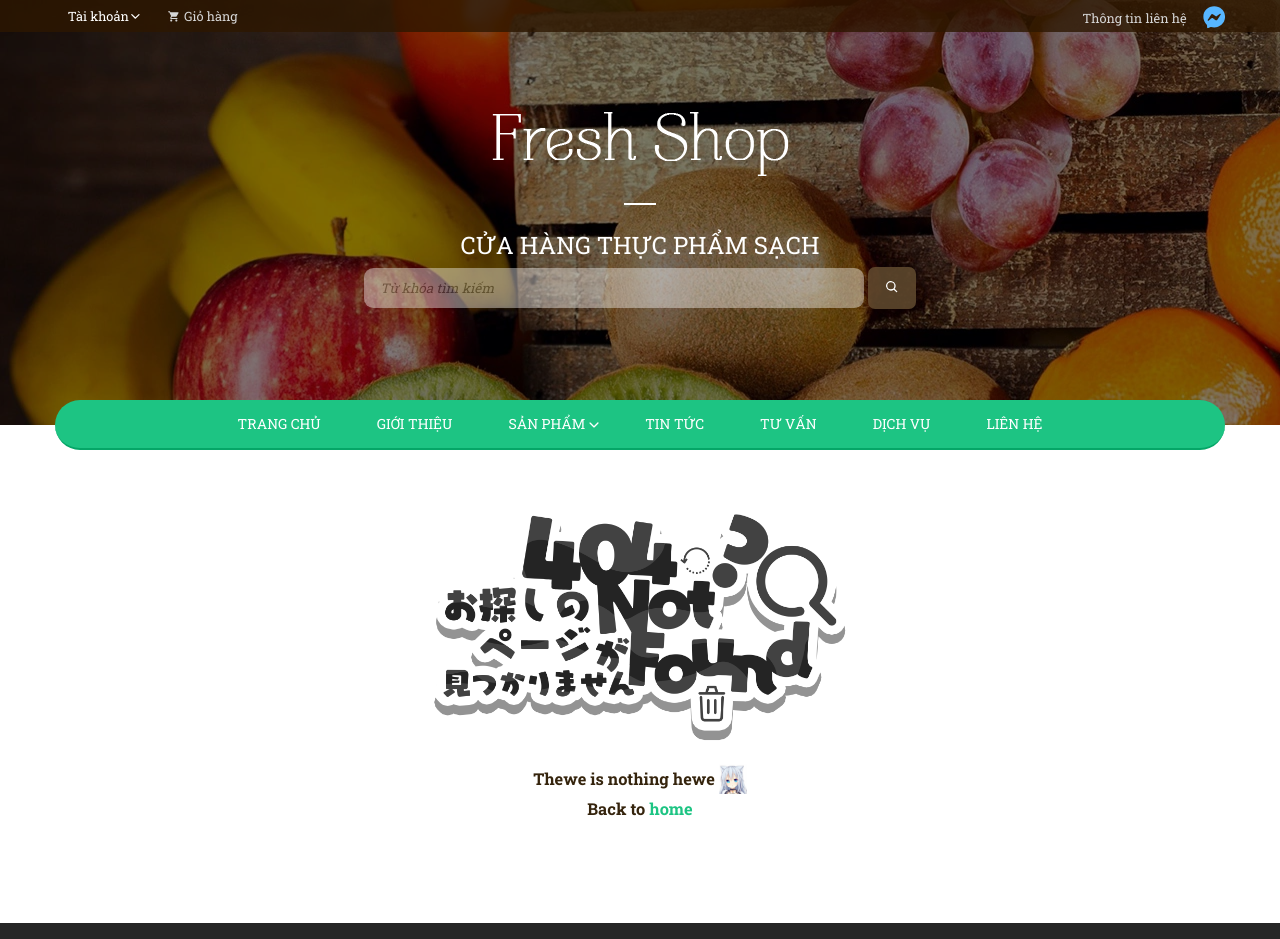
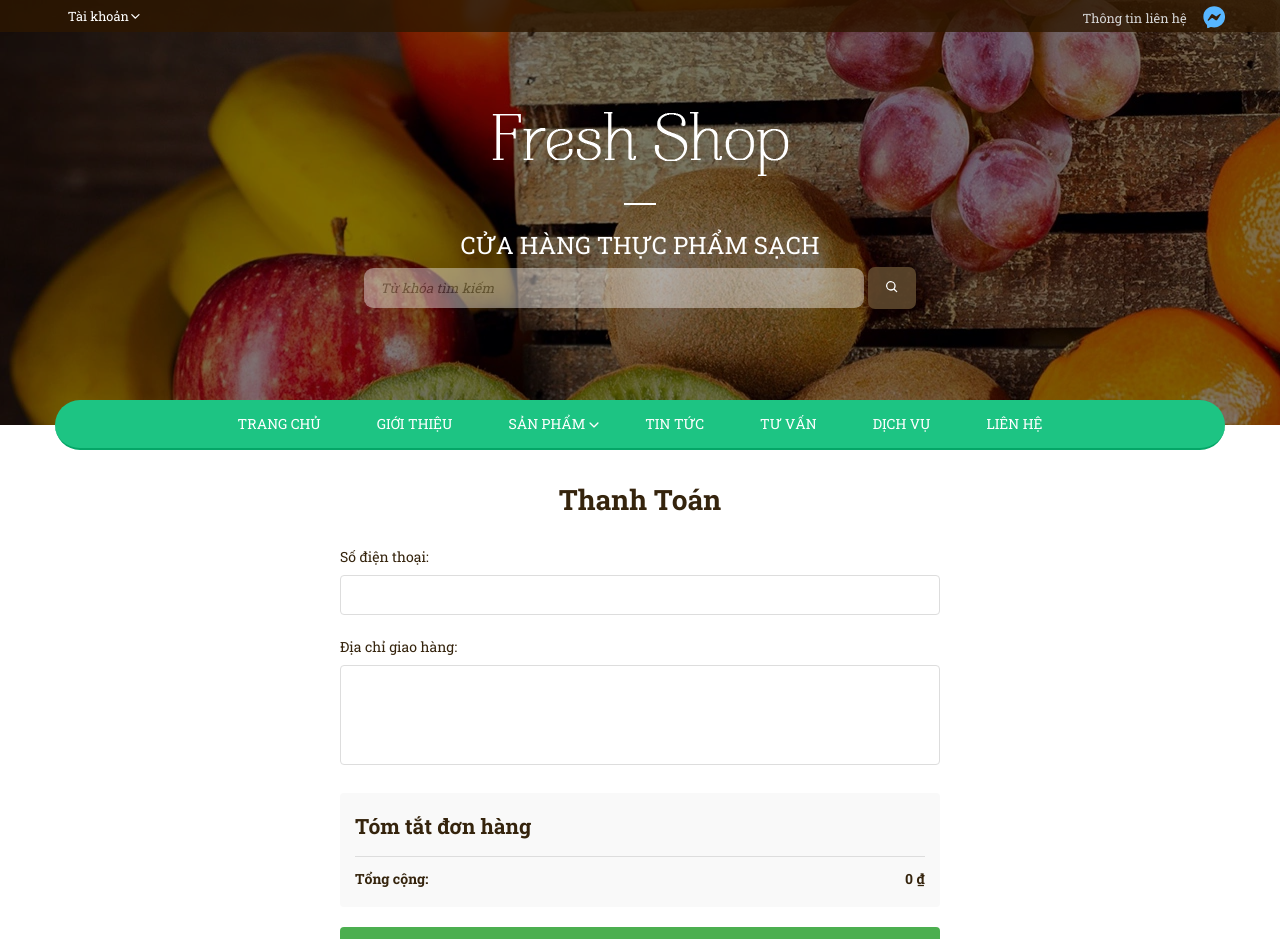
Before and after one commit to QuanTrinhUEH/FreshFood-Frontend, a React (Vite) app: page /order in a window 1280 px wide. Shown: the top 939 px of the page. Built offline with nearby package versions, Linux system fonts and the light colour scheme; sample sign-in values are in the browser's storage.

Commit message:
Fix order

```diff
--- a/fetchApi.js
+++ b/fetchApi.js
@@ -11,7 +11,6 @@ export const fetchAPI = async (endpoint, method, bodyData, token) => {
         body: JSON.stringify(bodyData)
     })
     const data = await response.json();
-    console.log("data", data)
     return data
 }
 export const fetchAPIWithoutBody = async (endpoint, method, token) => {
--- a/src/App.jsx
+++ b/src/App.jsx
@@ -17,7 +17,7 @@ import Cart from './pages/Cart.jsx'
 import Account from './pages/Account.jsx'
 import { refreshTokenResetter } from '../fetchApi.js'
 import ProductPage from './pages/ProductPage.jsx'
-import Checkout from './pages/Checkout.jsx'
+import Order from './pages/Order.jsx'
 import UserOrders from './pages/UserOrders';
 
 function App() {
@@ -100,7 +100,7 @@ function App() {
         <Route path='/search' element={<Search />} />
         <Route path='/cart' element={<Cart />} />
         <Route path='/about' element={<About />} />
-        <Route path='/checkout' element={<Checkout />} />
+        <Route path='/order' element={<Order />} />
         <Route path="/myOrders" element={<UserOrders />} />
         <Route path='*' element={<NotFound />} />
       </Routes>
--- a/src/components/Header.jsx
+++ b/src/components/Header.jsx
@@ -14,7 +14,7 @@ const Header = () => {
 
   useEffect(() => {
     const storedUser = localStorage.getItem('userInfo');
-    const storedCart = localStorage.getItem('cart');
+    const storedCart = localStorage.getItem('cartInfo');
     if (storedUser) {
       setUser(JSON.parse(storedUser));
     }
@@ -24,7 +24,7 @@ const Header = () => {
 
     // Thêm event listener để lắng nghe sự thay đổi của giỏ hàng
     const handleCartUpdate = () => {
-      const updatedCart = JSON.parse(localStorage.getItem('cart')) || [];
+      const updatedCart = JSON.parse(localStorage.getItem('cartInfo')) || [];
       setCart(updatedCart);
     };
 
@@ -52,7 +52,7 @@ const Header = () => {
   }
   const handleLogOut = () => {
     localStorage.removeItem('userInfo');
-    localStorage.removeItem('cart');
+    localStorage.removeItem('cartInfo');
     setUser(null);
     setCart([]);
     navigate('/');
@@ -96,12 +96,13 @@ const Header = () => {
                     </div>
                   </div>
                 </div>
-                <Link to={'/cart'}>
-                  <div className="header-top-left-cart">
-                    <IoMdCart />
-                    <p>Giỏ hàng</p>
-                  </div>
-                </Link>
+                {user.role === 'user' &&
+                  <Link to={'/cart'}>
+                    <div className="header-top-left-cart">
+                      <IoMdCart />
+                      <p>Giỏ hàng</p>
+                    </div>
+                  </Link>}
               </div>
           }
           <div className="header-top-right">
--- a/src/css/Checkout.scss
+++ b/src/css/Order.scss
@@ -1,5 +1,5 @@
-.checkout-page {
-  padding: 20px;
+.order-page {
+  padding: 50px;
 
   .container {
     max-width: 600px;
@@ -56,7 +56,7 @@
     }
   }
 
-  .checkout-btn {
+  .order-btn {
     width: 100%;
     padding: 10px;
     background-color: #4CAF50;
--- a/src/pages/Cart.jsx
+++ b/src/pages/Cart.jsx
@@ -92,7 +92,7 @@ const Cart = () => {
             </div>
             <div className="end-btn">
               <button onClick={clearCart} className='cart-end-btn'>Xóa tất cả</button>
-              <button onClick={() => navigate('/checkout')} className='cart-end-btn'>Thanh toán</button>
+              <button onClick={() => navigate('/order')} className='cart-end-btn'>Thanh toán</button>
             </div>
           </>
         )}
--- a/src/pages/Home.jsx
+++ b/src/pages/Home.jsx
@@ -199,7 +199,7 @@ const Home = () => {
               {/* TOP LEFT CONTENT */}
               <div className="body-middle-top-left-content">
                 <div className="body-middle-top-left-content-discount">
-                  <h3 style={{ fontWeight: "600", borderBottom: ".5px solid #e6e6e6", paddingBottom: ".5rem" }}>SẢN PHẨM KHUYẾN MẠI</h3>
+                  <h3 style={{ fontWeight: "600", borderBottom: ".5px solid #e6e6e6", paddingBottom: ".5rem" }}>SẢN PHẨM KHUYẾN MÃI</h3>
                   {/* CAROUSEL O DAY */}
                   <div className="body-middle-slider">
                     <div>
--- a/src/pages/Item.jsx
+++ b/src/pages/Item.jsx
@@ -36,7 +36,8 @@ const Item = () => {
     fetchAPI(`/item/${params.id}`, 'GET').then(e => {
       if (e.status == 200) {
         setData(e.data.item)
-        setAvailableQuantity(e.data.item.quantity) // Set the available quantity
+        setAvailableQuantity(e.data.item.quantity)
+        console.log(availableQuantity)
         fetchAPI(`/item/foodType/${e.data.item.foodType}`)
           .then(e => {
             setAds(e.data.items.slice(0, 4))
@@ -221,7 +222,7 @@ const Item = () => {
                 </div>
                 <div className="stock">
                   <h3 >Tồn kho</h3>
-                  <p className='type-text stock-text'>{availableQuantity}32</p>
+                  <p className='type-text stock-text'>{availableQuantity}</p>
                 </div>
               </div>
             </form>
--- a/src/pages/Checkout.jsx
+++ b/src/pages/Order.jsx
@@ -1,16 +1,17 @@
 import React, { useState, useEffect } from 'react'
 import { useNavigate } from 'react-router-dom'
-import '../css/Checkout.scss'
-import { fetchAPI } from '../../fetchApi'
+import '../css/Order.scss'
+import { fetchAPI, fetchAPIWithoutBody } from '../../fetchApi'
 import Swal from 'sweetalert2'
 
-const Checkout = () => {
+const Order = () => {
   const navigate = useNavigate();
   const [user, setUser] = useState(null);
   const [cart, setCart] = useState([]);
   const [phone, setPhone] = useState('');
   const [address, setAddress] = useState('');
   const [total, setTotal] = useState(0);
+  const [availableQuantity, setAvailableQuantity] = useState(0);
 
   useEffect(() => {
     const userInfo = localStorage.getItem('userInfo');
@@ -42,8 +43,23 @@ const Checkout = () => {
   const handleSubmit = async (e) => {
     e.preventDefault();
 
-    // Check if all items in the cart are available in sufficient quantity
-    const insufficientItems = cart.filter(item => item.quantity > item.availableQuantity);
+    // Kiểm tra số lượng tồn kho
+    const insufficientItems = [];
+    for (const item of cart) {
+      try {
+        console.log(item)
+        const response = await fetchAPIWithoutBody(`/item/${item._id}`, 'GET');
+        if (response.status === 200) {
+          const availableValue = response.data.item.quantity;
+          setAvailableQuantity(availableValue);
+          if (item.quantity > availableValue) {
+            insufficientItems.push({...item, availableValue});
+          }
+        }
+      } catch (error) {
+        console.error(`Lỗi khi kiểm tra tồn kho cho sản phẩm ${item.itemName}:`, error);
+      }
+    }
 
     if (insufficientItems.length > 0) {
       const itemNames = insufficientItems.map(item => item.itemName).join(', ');
@@ -69,17 +85,18 @@ const Checkout = () => {
       const tokenInfo = localStorage.getItem('tokenInfo');
       const response = await fetchAPI('/order/', 'POST', orderData, tokenInfo);
       if (response.status === 201) {
+        // Cập nhật số lượng tồn kho
+        await updateInventory(cart);
+
         // Xóa giỏ hàng sau khi đặt hàng thành công
         localStorage.removeItem('cartInfo');
 
-        // Hiển thị thông báo đặt hàng thành công
         Swal.fire({
           icon: 'success',
           title: 'Đặt hàng thành công!',
           confirmButtonText: 'OK'
         }).then((result) => {
           if (result.isConfirmed) {
-            // Chuyển hướng về trang chủ hoặc trang giỏ hàng
             navigate('/');
           }
         });
@@ -107,8 +124,37 @@ const Checkout = () => {
     return new Intl.NumberFormat('vi-VN', { style: 'currency', currency: 'VND' }).format(price);
   };
 
+  const updateInventory = async (items) => {
+    const tokenInfo = localStorage.getItem('tokenInfo');
+    for (const item of items) {
+      try {
+        // Lấy số lượng hiện tại của sản phẩm
+        const response = await fetchAPIWithoutBody(`/item/${item._id}`, 'GET');
+        if (response.status !== 200) {
+          console.error(`Không thể lấy thông tin cho sản phẩm ${item.itemName}`);
+          continue;
+        }
+
+        const availableQuantity = response.data.item.quantity;
+        if (typeof availableQuantity !== 'number' || availableQuantity < item.quantity) {
+          console.error(`Số lượng không hợp lệ cho sản phẩm ${item.itemName}`);
+          continue;
+        }
+
+        const newQuantity = availableQuantity - item.quantity;
+        await fetchAPI(`/item/${item._id}`, 'PATCH', {
+          quantity: newQuantity
+        }, tokenInfo);
+
+        console.log(`Đã cập nhật thành công số lượng cho ${item.itemName}: ${newQuantity}`);
+      } catch (error) {
+        console.error(`Lỗi khi cập nhật tồn kho cho sản phẩm ${item.itemName}:`, error);
+      }
+    }
+  };
+
   return (
-    <div className="checkout-page">
+    <div className="order-page">
       <div className="container">
         <h1>Thanh Toán</h1>
         <form onSubmit={handleSubmit}>
@@ -144,11 +190,11 @@ const Checkout = () => {
               <strong>{formatPrice(total)}</strong>
             </div>
           </div>
-          <button type="submit" className="checkout-btn">Đặt hàng</button>
+          <button type="submit" className="order-btn">Đặt hàng</button>
         </form>
       </div>
     </div>
   )
 }
 
-export default Checkout
+export default Order
```
